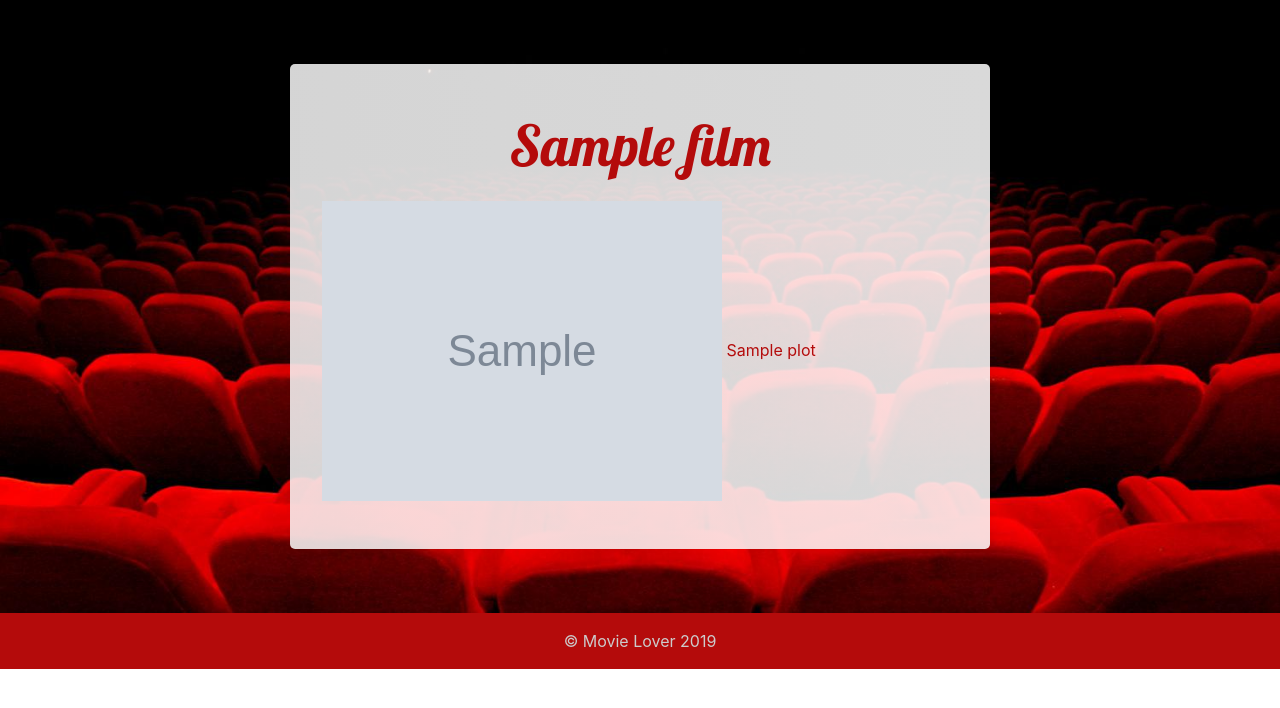
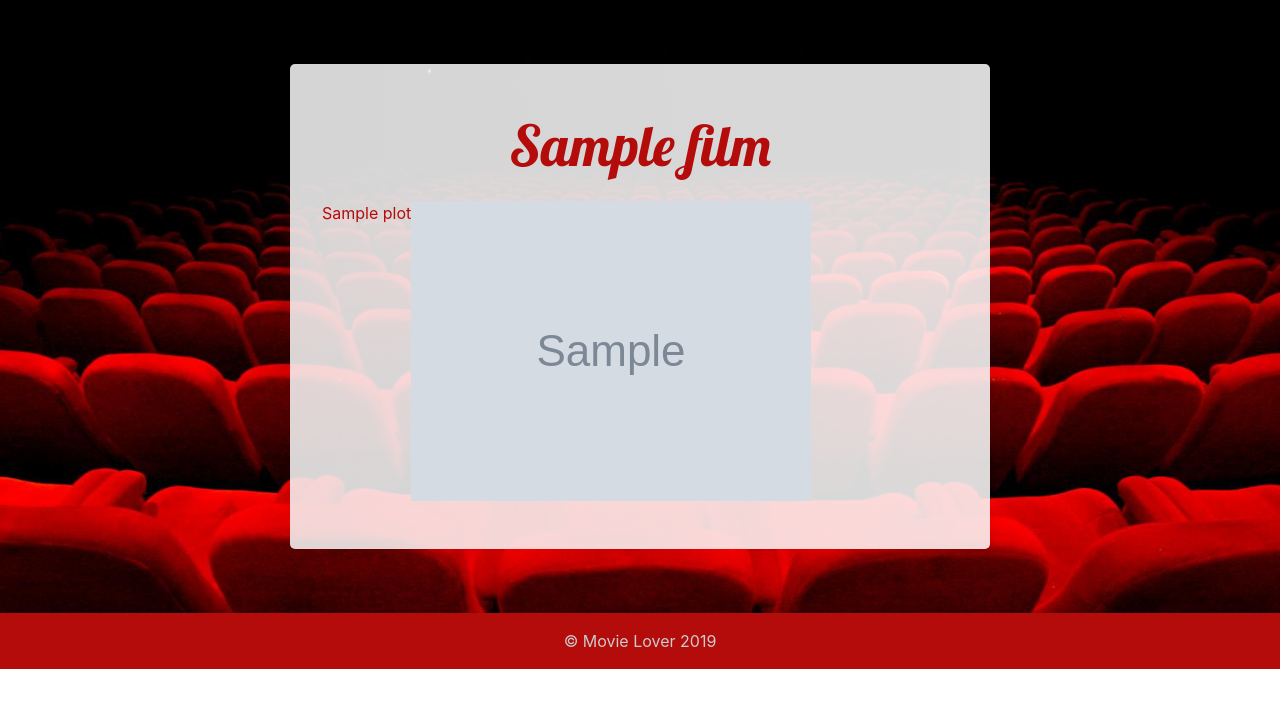
Before and after one commit to maxRudander/movie-lover, a Flask app: template Topcats/templates/search.html in a window 1280 px wide. Shown: the part 56-764 px from the top of the page. Run offline with Flask 2, Linux system fonts and the light colour scheme; the template is opened without the code that fills it: most values are stand-ins (such as "Sample title", 1, 10 or a date in 2020); grey boxes marked "Sample" are stand-in pictures; some libraries are stand-ins or nearby versions; some web fonts are replaced.

Commit message:
Update style.css

```diff
--- a/Topcats/static/css/style.css
+++ b/Topcats/static/css/style.css
@@ -81,7 +81,11 @@ div.movie-poster {
 }
 
 div.movie-info {
-	display: inline-block;
+	float: left;
+}
+
+div.movie-trailer {
+
 }
 
 div.container.container-smaller {
```
